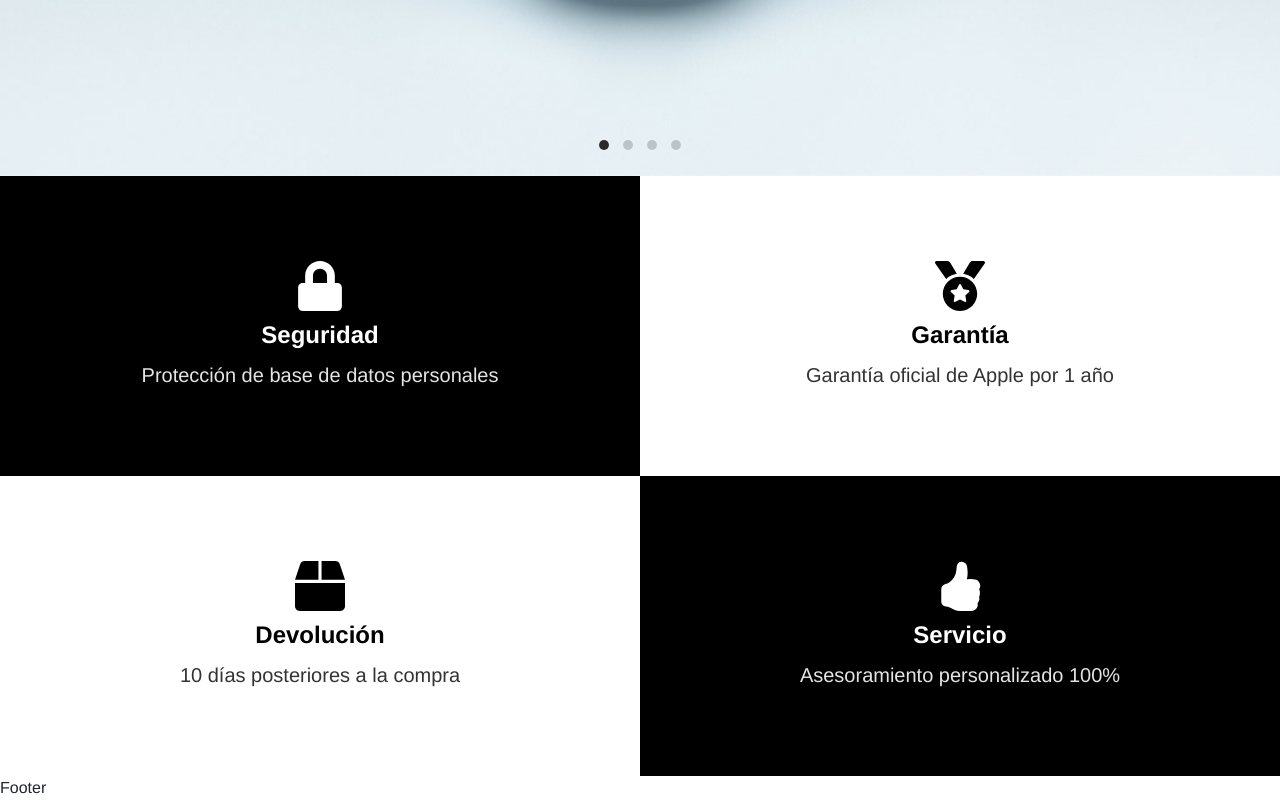
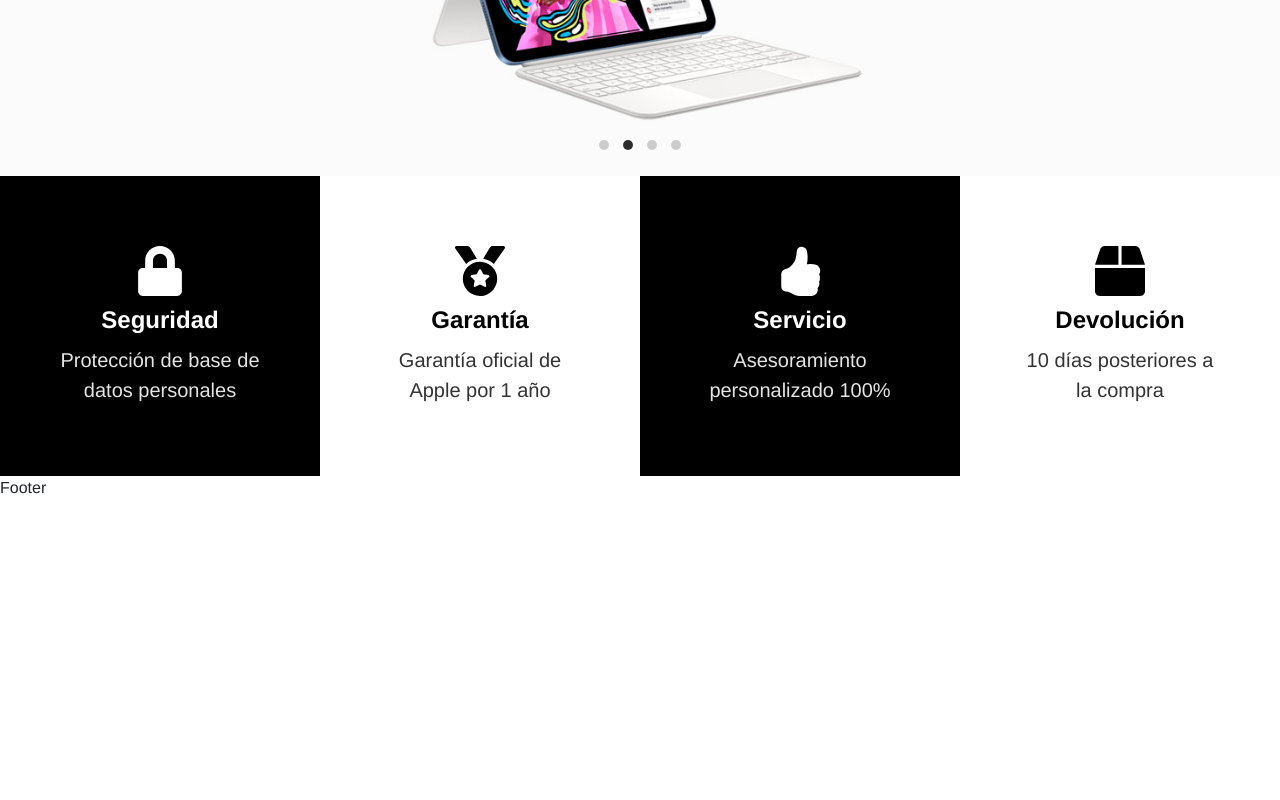
Before and after one commit to jonathanpoblet/Apple-Store, a React (Vite) app: page /#/ in a window 1280 px wide. Shown: the part 693-1493 px from the top of the page. After the commit the page ends 1193 px from the top, so only its background shows below. Built offline with nearby package versions, Linux system fonts and the light colour scheme.

Commit message:
HomeInfo Change Space Boxes

```diff
--- a/src/components/HomeInfo/HomeInfo.jsx
+++ b/src/components/HomeInfo/HomeInfo.jsx
@@ -17,16 +17,16 @@ export default function HomeInfo() {
         <h3 className='home-info-container-white-title'>Garantía</h3>
         <p className='home-info-container-white-text'>Garantía oficial de Apple por 1 año</p>
       </div>
+      <div className='home-info-container-black'>
+        <BsFillHandThumbsUpFill className='home-info-container-black-icon' />
+        <h3 className='home-info-container-black-title'>Servicio</h3>
+        <p className='home-info-container-black-text'>Asesoramiento personalizado 100%</p>
+      </div>
       <div className='home-info-container-white'>
         <FaBox className='home-info-container-white-icon' />
         <h3 className='home-info-container-white-title'>Devolución</h3>
         <p className='home-info-container-white-text'>10 días posteriores a la compra</p>
       </div>
-      <div className='home-info-container-black'>
-        <BsFillHandThumbsUpFill className='home-info-container-black-icon' />
-        <h3 className='home-info-container-black-title'>Servicio</h3>
-        <p className='home-info-container-black-text'>Asesoramiento personalizado 100%</p>
-      </div>
     </section>
   );
 }
--- a/src/components/HomeInfo/homeInfo.css
+++ b/src/components/HomeInfo/homeInfo.css
@@ -12,8 +12,8 @@
   flex-direction: column;
   justify-content: center;
   align-items: center;
-  width: 50%;
-  height: 200px;
+  width: 100%;
+  padding: 30px;
   background-color: #000;
 }
 
@@ -43,8 +43,8 @@
   flex-direction: column;
   justify-content: center;
   align-items: center;
-  width: 50%;
-  height: 200px;
+  width: 100%;
+  padding: 30px;
   background-color: #fff;
 }
 
@@ -73,6 +73,13 @@
   .home-info-container-white,
   .home-info-container-black {
     height: 300px;
+  }
+}
+
+@media screen and (min-width: 1000px) {
+  .home-info-container-white,
+  .home-info-container-black {
+    width: 25%;
   }
 }
 
```
